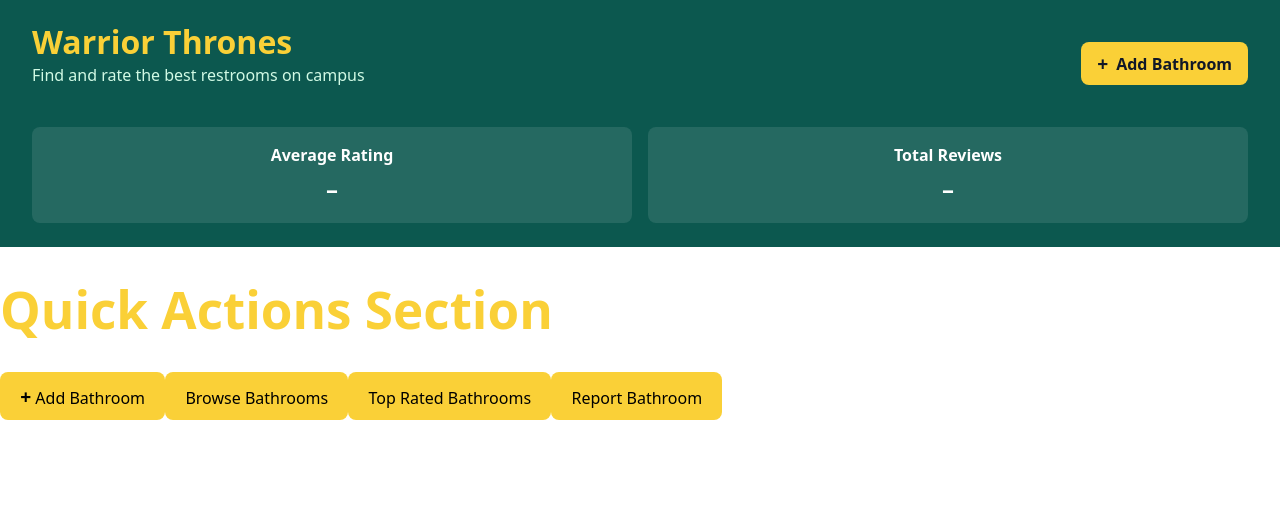
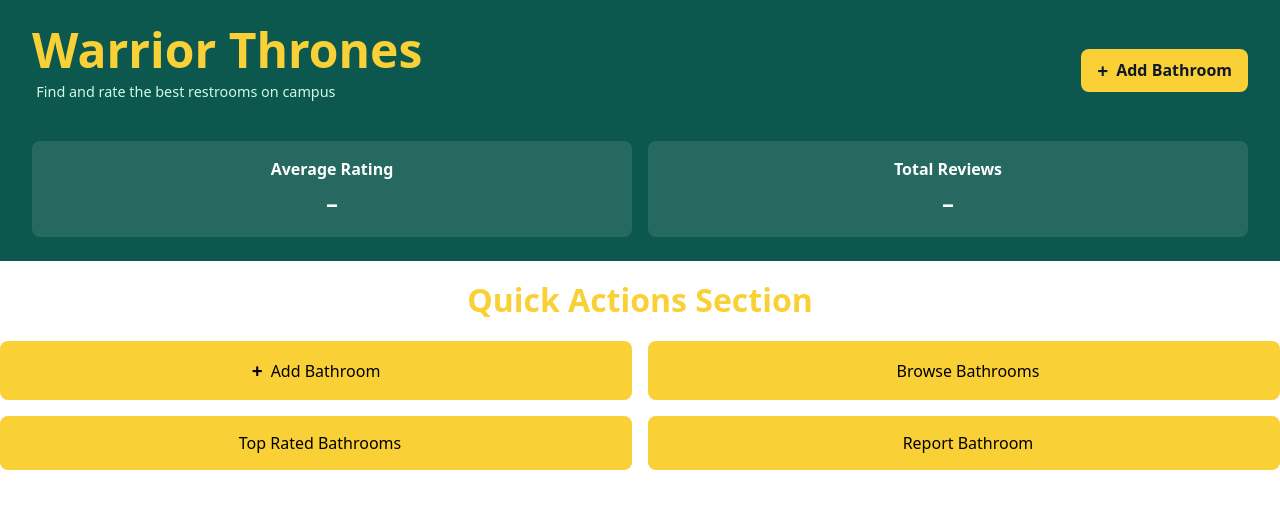
Before and after one commit to athevue/WarriorThrones, a React (Vite) app: page / in a window 1280 px wide. Shown: the top 508 px of the page. Built offline with nearby package versions, Linux system fonts and the light colour scheme.

Commit message:
minor ui changes

```diff
--- a/src/components/header.css
+++ b/src/components/header.css
@@ -24,7 +24,7 @@ body {
 
   /* Title styling */
   .header-title {
-    font-size: 2rem;
+    font-size: 3rem;
     font-weight: 700;
     margin: 0;
     color: #FAD037; /* WSU yellow */
@@ -32,9 +32,10 @@ body {
 
   /* Caption styling */
   .header-caption {
-    font-size: 1rem;
+    font-size: .9rem;
     color: #D1FAE5; /* lighter green */
     margin-top: 0.25rem;
+    margin-left: 0.3em;
   }
 
   /* Button styling */
--- a/src/components/quickActions.css
+++ b/src/components/quickActions.css
@@ -1,22 +1,44 @@
 .quickActionsSection {
     padding: 2rem;
+    display: grid;
+    grid-template-columns: repeat(2, 1fr); /* 2 columns */
+    gap: 1.5rem; /* space between buttons */
+    max-width: 400px; /* optional: limit width */
+    margin: auto; /* center section */
 }
 
+h1 {
+    color: #FAD037;
+    text-align: center;
+    margin-bottom: 1.5rem;
+    font-size: 2rem;
+}
 
-.quickActionsSection {
-    gap: 3rem;
+.buttons {
+    display: grid;
+    grid-template-columns: repeat(2, 1fr); /* 2 columns */
+    gap: 1rem; /* space between buttons */
 }
 
 .quick-button {
     color: black;
     background-color: #FAD037;
+    border: none;
+    padding: 1rem;
+    font-size: 1rem;
+    border-radius: 0.5rem;
+    cursor: pointer;
+    display: flex;
+    align-items: center;
+    justify-content: center;
+    gap: 0.5rem;
+    transition: background-color 0.2s;
 }
 
-.buttons {
-    gap: 3rem;
+.quick-button:hover {
+    background-color: #F59E0B;
 }
 
-h1{
-    color: #FAD037;
-    display: flex;
+.button-icon {
+    font-weight: bold;
 }
```
